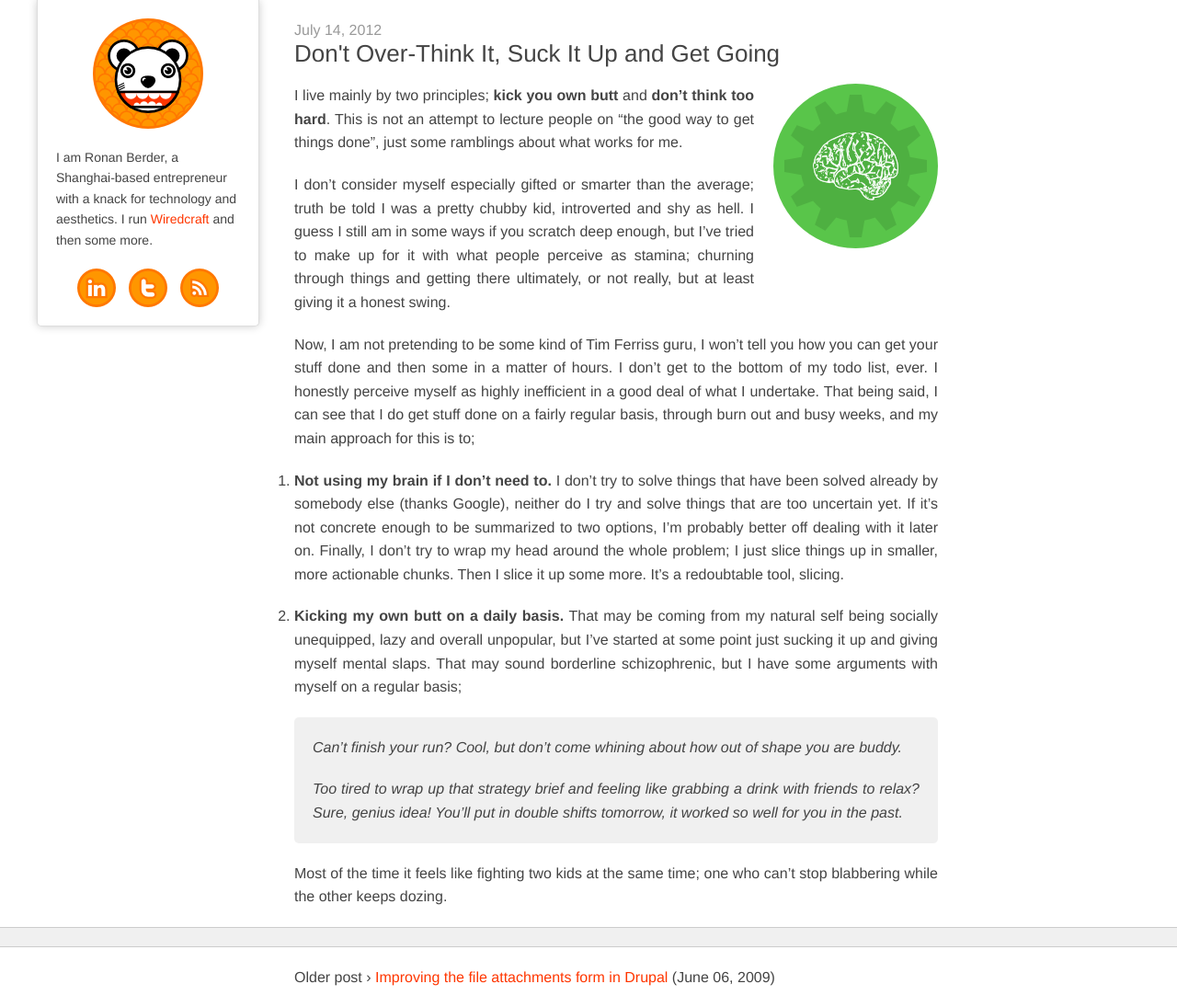
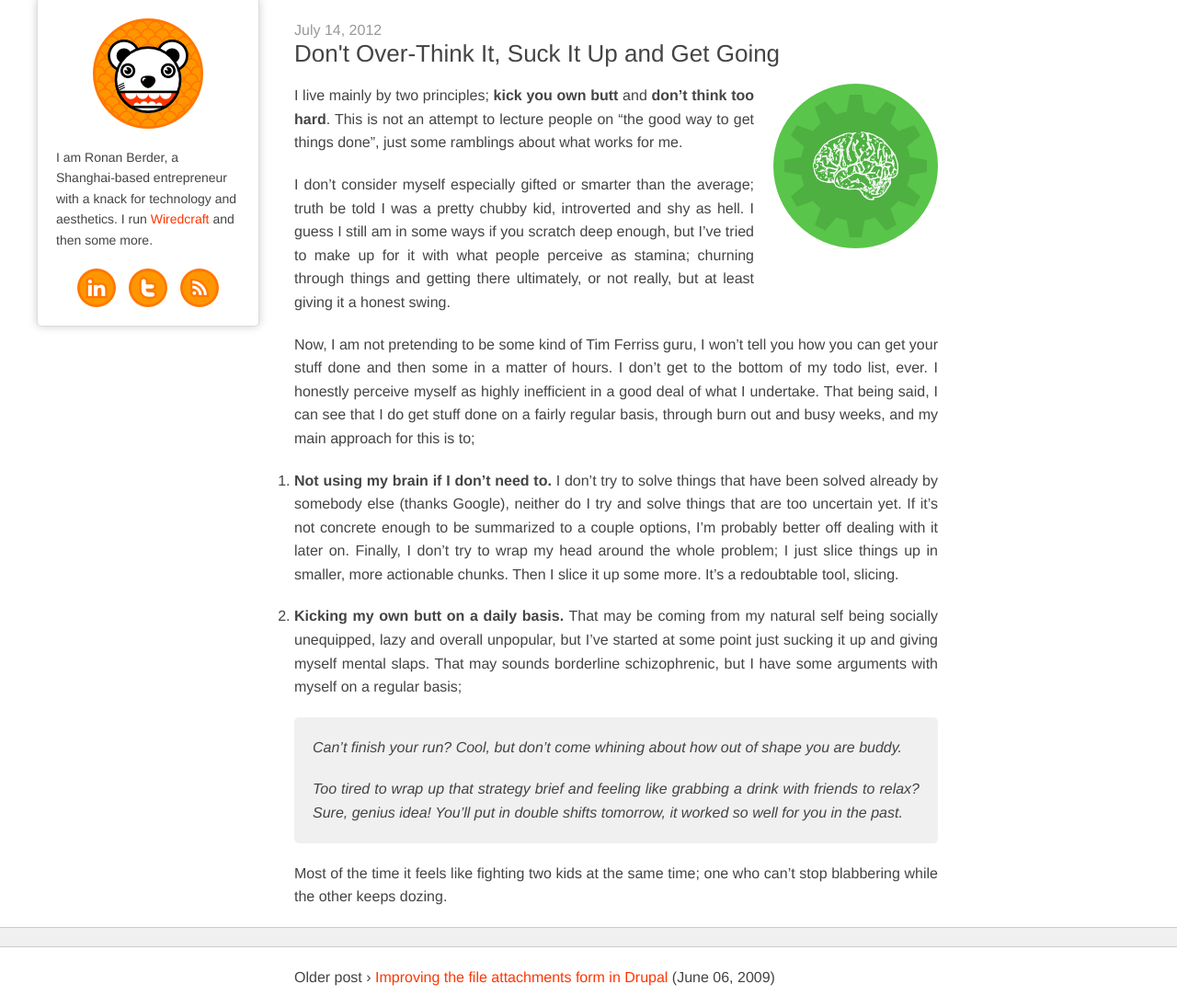
Before and after one commit to hunvreus/hunvreus.github.io, a Jekyll site: the page built from _posts/2012-07-14-dont-over-think-it-suck-it-up-and-get-going.md, in a window 1280 px wide and 1095 px high. Shown: the whole window at 92% size. Built offline with Jekyll 4.4.1, drawn with Linux system fonts in a browser that asks for light colours; nearby versions of some CDN libraries; some web fonts are replaced; comment, search, counter and statistics services are not loaded.

Commit message:
Updated _posts/2012-07-14-dont-over-think-it-suck-it-up-and-get-going.md

```diff
--- a/_posts/2012-07-14-dont-over-think-it-suck-it-up-and-get-going.md
+++ b/_posts/2012-07-14-dont-over-think-it-suck-it-up-and-get-going.md
@@ -12,8 +12,8 @@ I don't consider myself especially gifted or smarter than the average; truth be
 
 Now, I am not pretending to be some kind of Tim Ferriss guru, I won't tell you how you can get your stuff done and then some in a matter of hours. I don't get to the bottom of my todo list, ever. I honestly perceive myself as highly inefficient in a good deal of what I undertake. That being said, I can see that I do get stuff done on a fairly regular basis, through burn out and busy weeks, and my main approach for this is to;
 
-1. **Not using my brain if I don't need to.** I don't try to solve things that have been solved already by somebody else (thanks Google), neither do I try and solve things that are too uncertain yet. If it's not concrete enough to be summarized to two options, I'm probably better off dealing with it later on. Finally, I don't try to wrap my head around the whole problem; I just slice things up in smaller, more actionable chunks. Then I slice it up some more. It's a redoubtable tool, slicing.
-1. **Kicking my own butt on a daily basis.** That may be coming from my natural self being socially unequipped, lazy and overall unpopular, but I've started at some point just sucking it up and giving myself mental slaps. That may sound borderline schizophrenic, but I have some arguments with myself on a regular basis;
+1. **Not using my brain if I don't need to.** I don't try to solve things that have been solved already by somebody else (thanks Google), neither do I try and solve things that are too uncertain yet. If it's not concrete enough to be summarized to a couple options, I'm probably better off dealing with it later on. Finally, I don't try to wrap my head around the whole problem; I just slice things up in smaller, more actionable chunks. Then I slice it up some more. It's a redoubtable tool, slicing.
+1. **Kicking my own butt on a daily basis.** That may be coming from my natural self being socially unequipped, lazy and overall unpopular, but I've started at some point just sucking it up and giving myself mental slaps. That may sounds borderline schizophrenic, but I have some arguments with myself on a regular basis;
 
 > Can't finish your run? Cool, but don't come whining about how out of shape you are buddy.
 >
```
